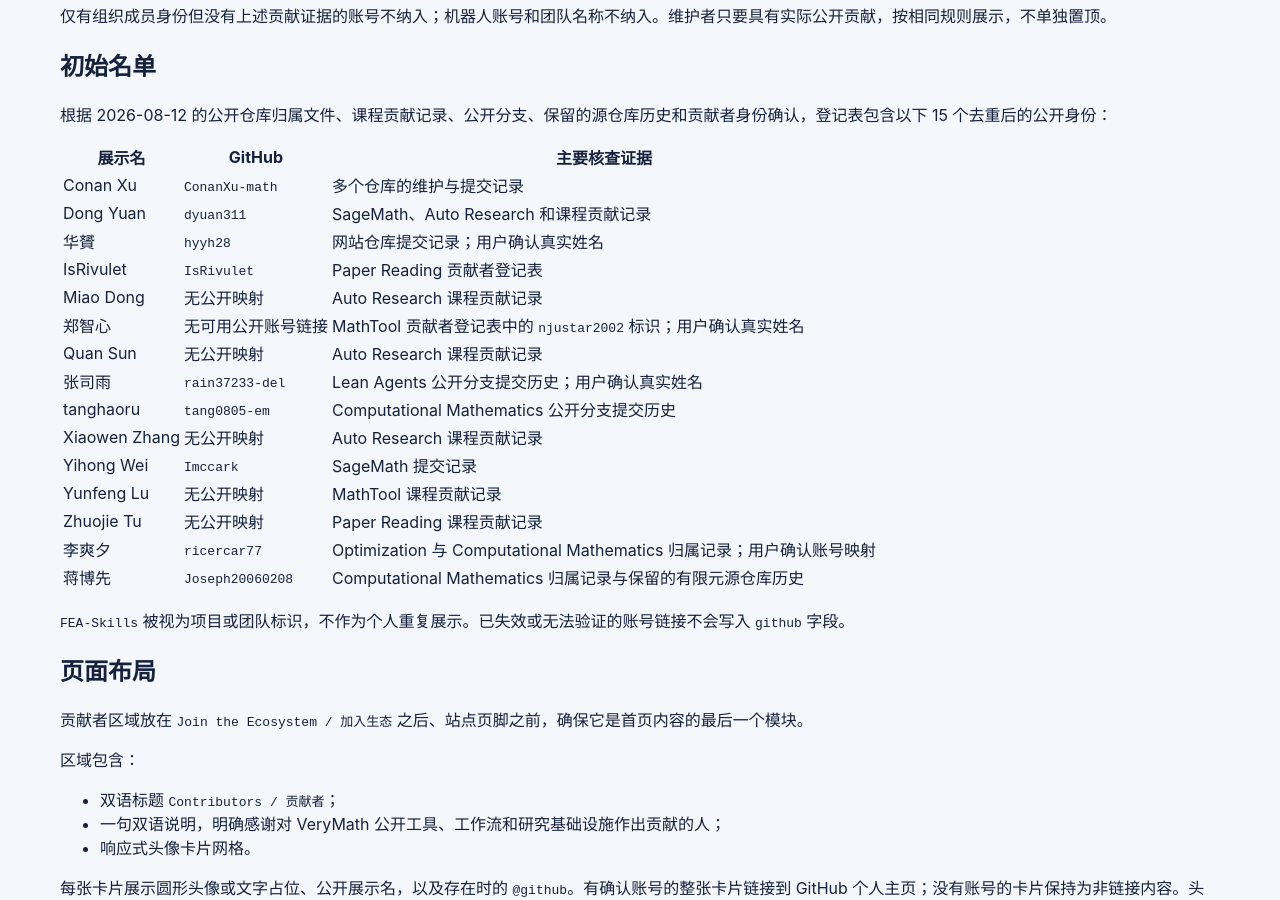
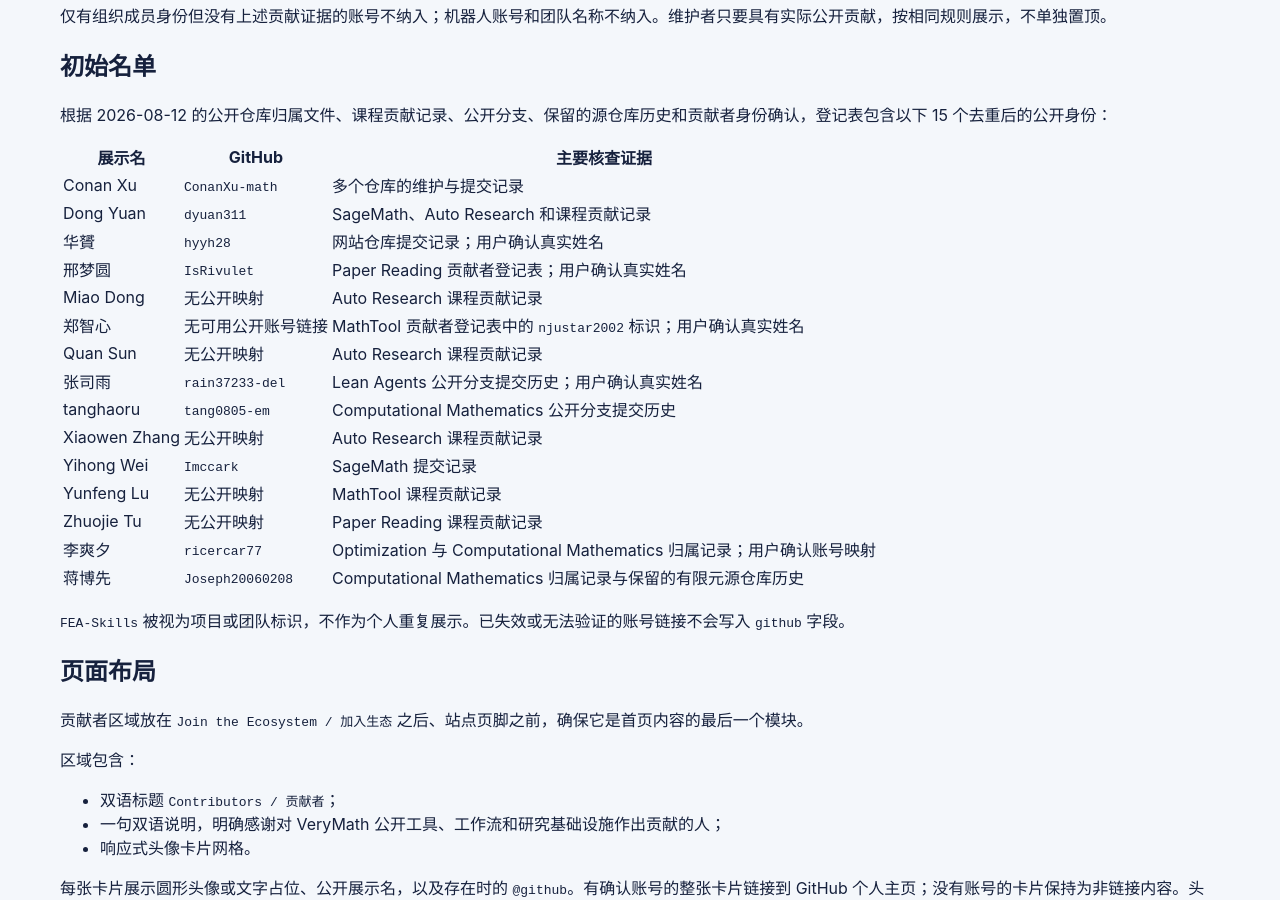
Before and after one commit to VeryMath/verymath.github.io, a Jekyll site: the page built from docs/superpowers/specs/2026-08-12-contributors-section-design.md, in a window 1280 px wide and 900 px high, scrolled down 1101 px. Built offline with Jekyll 4.4.1, drawn with Linux system fonts in a browser that asks for light colours; our own code applies the rules of GitHub Pages for plain Markdown files.

Commit message:
fix: identify Xing Mengyuan contributor

```diff
--- a/_data/contributors.json
+++ b/_data/contributors.json
@@ -21,9 +21,9 @@
     "evidence": ["https://github.com/VeryMath/verymath.github.io/commits/main/?author=hyyh28"]
   },
   {
-    "name": "IsRivulet",
+    "name": "邢梦圆",
     "github": "IsRivulet",
-    "initial": "I",
+    "initial": "邢",
     "evidence": ["https://github.com/VeryMath/AI4Math-Paper-Reading/blob/main/CONTRIBUTORS.md"]
   },
   {
--- a/docs/superpowers/specs/2026-08-12-contributors-section-design.md
+++ b/docs/superpowers/specs/2026-08-12-contributors-section-design.md
@@ -53,7 +53,7 @@
 | Conan Xu | `ConanXu-math` | 多个仓库的维护与提交记录 |
 | Dong Yuan | `dyuan311` | SageMath、Auto Research 和课程贡献记录 |
 | 华贇 | `hyyh28` | 网站仓库提交记录；用户确认真实姓名 |
-| IsRivulet | `IsRivulet` | Paper Reading 贡献者登记表 |
+| 邢梦圆 | `IsRivulet` | Paper Reading 贡献者登记表；用户确认真实姓名 |
 | Miao Dong | 无公开映射 | Auto Research 课程贡献记录 |
 | 郑智心 | 无可用公开账号链接 | MathTool 贡献者登记表中的 `njustar2002` 标识；用户确认真实姓名 |
 | Quan Sun | 无公开映射 | Auto Research 课程贡献记录 |
```
Also changed, not shown: docs/superpowers/plans/2026-08-12-contributors-section.md (+1 -1 lines), tests/test_contributors.py (+11 -2 lines).
